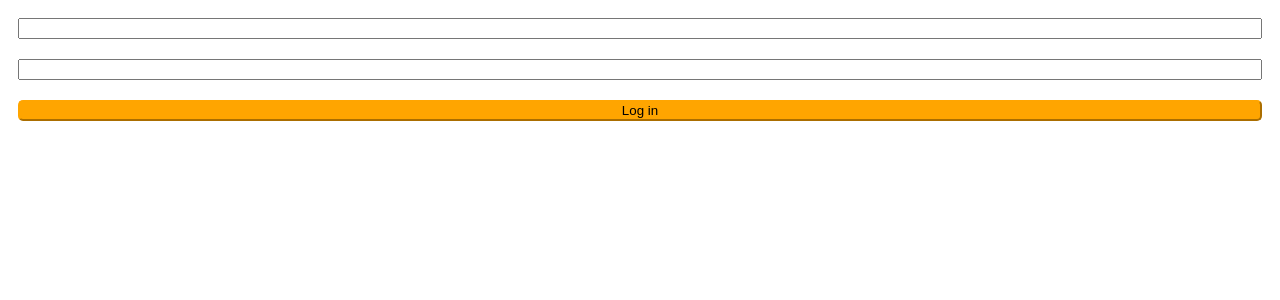
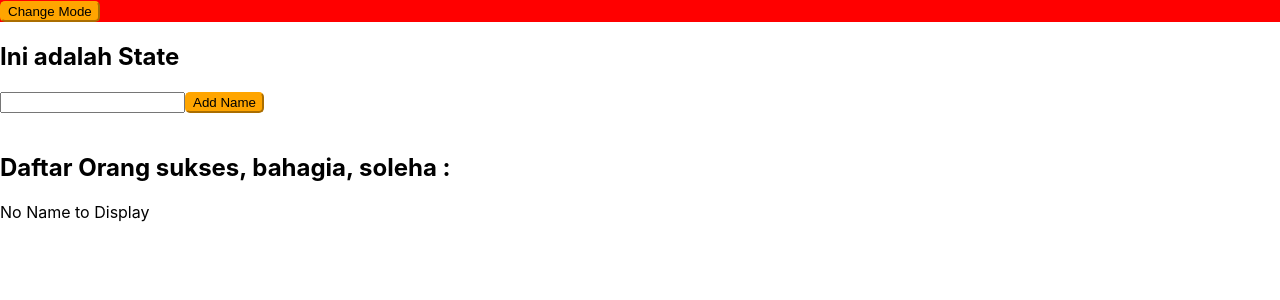
Before and after one commit to taniayunita/rakamin-react-modules, a React (Create React App) app: page / in a window 1280 px wide. Shown: the top 300 px of the page. Built offline with nearby package versions, Linux system fonts and the light colour scheme.

Commit message:
state managemen context

```diff
--- /dev/null
+++ b/src/Header.js
@@ -0,0 +1,21 @@
+//untuk toggle butoon mode dark light
+
+import React from 'react';
+import { ThemeContext } from './contexts/ThemeContext';
+
+//membuat function
+
+function Header(){
+    return(
+        <ThemeContext.Consumer>
+            {value => {
+                //mereturn button
+                return <div id='header' style={{backgroundColor: value.theme === 'light' ? 'red' : 'blue'}}>
+                        <button onClick={value.onToggleDarkMode}>Change Mode</button>
+                        </div>
+            }}
+        </ThemeContext.Consumer>
+    );
+}
+
+export default Header;
--- /dev/null
+++ b/src/TodoListPageState.css
@@ -0,0 +1,8 @@
+.light {
+    background-color: white;
+    color: black;
+}
+.dark {
+    background-color: black;
+    color: white;
+}
--- a/src/TodoListState.js
+++ b/src/TodoListState.js
@@ -1,25 +1,36 @@
 import React from 'react';
+import { ThemeContext } from './contexts/ThemeContext';
+import './TodoListPageState.css'
 
 //Belajar STATE namun disini masih menyertakan props
 
 
 function TodoListState(props) {
-    if (props.items && props.items.length < 1) {
-        return <span>No Name to Display</span>
-    }
+    // if (props.items && props.items.length < 1) {
+    //     return <span>No Name to Display</span>
+    // }
 
+    return (
+        <ThemeContext.Consumer>
+            {(value) => {
+                console.log('Todo List State Context : ', value);
                 return (
                     <div>
                         <h2>{props.judul}</h2>
+                        {props.items && props.items.length < 1 ? (
+                            <span>No Name to Display</span>
+                            ) : (
                         <ol>
                             {props.items.map((nama) =>{
                                 return <li>{nama}</li>
                             })}
                         </ol>
+                        )}
                     </div>
-
                     );
-
+            }}
+        </ThemeContext.Consumer>
+    );
 }
 
 // pembuatan state
@@ -28,11 +39,18 @@ export const environment = 'development';
 
 
 class TodoListPageState extends React.Component {
+    // menerapkan penggunaan react context pada child (TodoListState Page) dari parent (ThemeContext file)
+    static contextType = ThemeContext;
     state = {
         items: [],
         // membuat state baru dengan string kosong
         nama: '',
     };
+
+    //melihat hasil context melalui componen didmount
+    componentDidMount(){
+        console.log('to do list page context:', this.context);
+    }
 
     //membuat arrow function
     addName = () => {
@@ -54,14 +72,14 @@ class TodoListPageState extends React.Component {
     render() {
 
             return (
-                <div>
+                <div className={this.context.theme==='light' ? 'light' : 'dark'}>
                     <h2>Ini adalah State</h2>
                     {/* membuat inputan baru dan ditampilkan datanya */}
                     <input value={this.state.nama} onChange={this.onChange}/>
                     {/* membuat button yg jika diklik maka muncul data baru */}
                     <button onClick={this.addName}> Add Name </button>
                     <br/>
-                    <TodoListState items={this.state.items} judul= 'Daftar Orang sukses, bahagia, soleha : ' />
+                    <TodoListState items={this.state.items} judul= 'Daftar Orang sukses, bahagia, soleha : '/>
                 </div>
             );
 
--- /dev/null
+++ b/src/contexts/ThemeContext.js
@@ -0,0 +1,31 @@
+//file ini merupakan hands on state management menggunakan react context yaitu membuat aplikasi dapat di set menjadi darkmode
+import React from 'react';
+
+//membuat react context
+export const ThemeContext = React.createContext({theme: 'light',
+//membuat function
+onToggleDarkMode: () => {},
+});
+
+export class ThemeProvider extends React.Component{
+    state = {theme: 'light'};
+
+    // membuat function
+    onToggleDarkMode = () => {
+        //membuat kondisi awal
+        const isLightMode = this.state.theme === 'light';
+        // mengubah kondisi mode
+        this.setState({theme: isLightMode ? 'dark' : 'light'});
+    };
+
+    render() {
+        return(
+            // memanggil react context didalam file jsx yaitu dengan .provider
+            <ThemeContext.Provider value={{theme: this.state.theme,
+            onToggleDarkMode: this.onToggleDarkMode,}}>
+                {/* ini akan membuat dapat diakses oleh children */}
+                {this.props.children}
+            </ThemeContext.Provider>
+        );
+    }
+}
--- a/src/index.js
+++ b/src/index.js
@@ -7,13 +7,20 @@ import reportWebVitals from './reportWebVitals';
 import TodoListPage from './TodoListProps'
 import TodoListPageState from './TodoListState'
 import TimerComponent from './TimerComponent';
+import {ThemeProvider} from './contexts/ThemeContext';
+import Header from './Header';
 
 ReactDOM.render(
   <React.StrictMode>
-    {/* <TodoListPageState/>
-    <TimerComponent/> */}
+    {/* membuat ThemeProvider sebagai parent dan yang ada didalamnya merupakan child (ini untuk hands on- state management) */}
 
-    <LoginPage />
+    <ThemeProvider>
+    <Header />
+    <TodoListPageState/>
+
+    {/* <TimerComponent/>
+    <LoginPage /> */}
+    </ThemeProvider>
     </React.StrictMode>,
   document.getElementById('root-f')
 );
```
Lines whose indentation alone changed are shown as unchanged.
